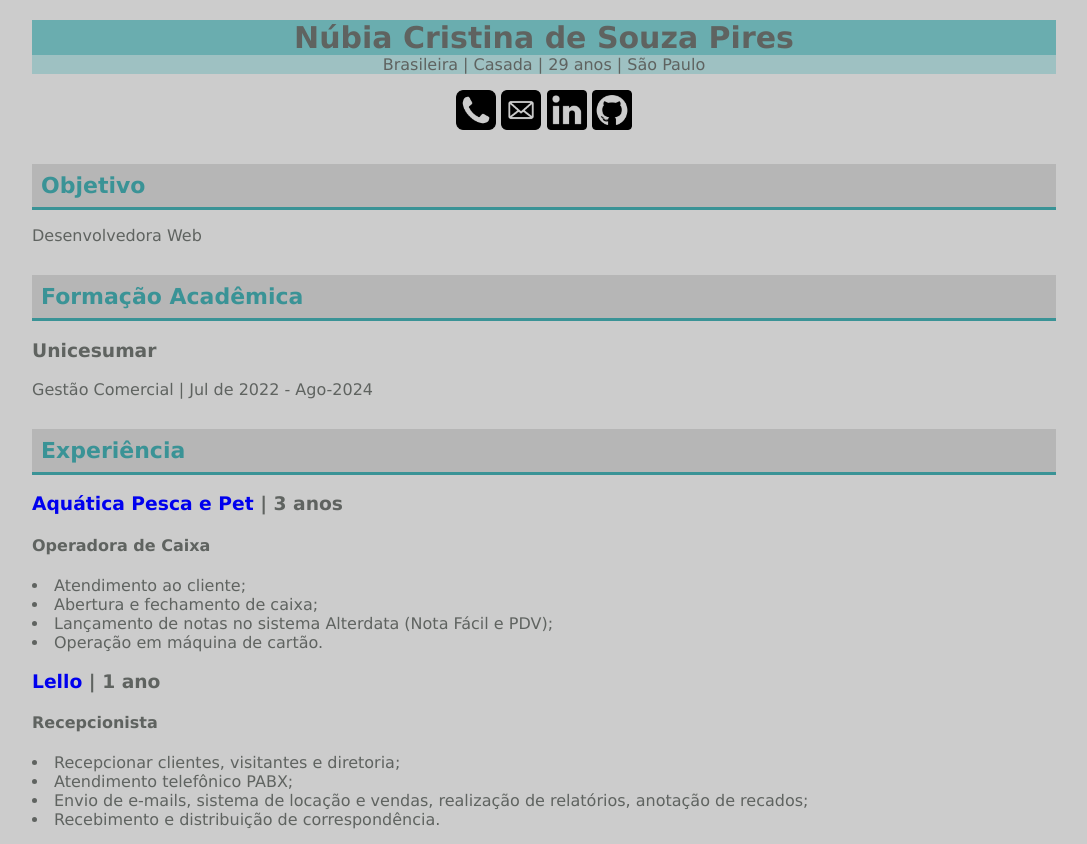
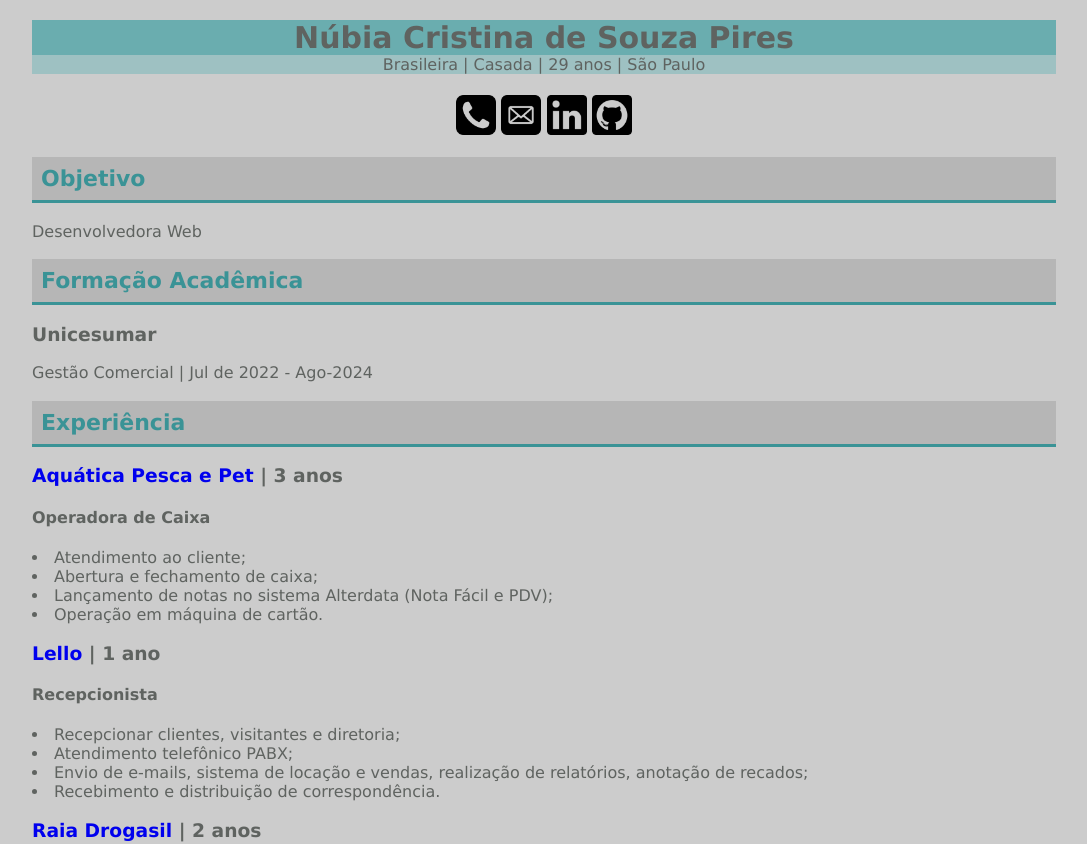
Before and after one commit to NubiaSPires/curriculoCss, a plain HTML site: page index.html in a window 1280 px wide. Shown: the top 844 px of the page, without its empty margins (96-1183 px from the left). Drawn offline with Linux system fonts and the light colour scheme.

Commit message:
Update style.css

```diff
--- a/style.css
+++ b/style.css
@@ -21,8 +21,7 @@ body {
         font-size: 22px;
         border-bottom: 3px solid;
         padding: 9px;
-        margin-top: 30px;
-        margin-bottom: 12px;
+        margin-top: 20 0 20 0;
     }
 
 
@@ -64,4 +63,6 @@ body {
     .menu a {
         padding: 0;
         display: inline-block;
+        margin-top: 5px;
+        margin-bottom: 0;
     }
```
